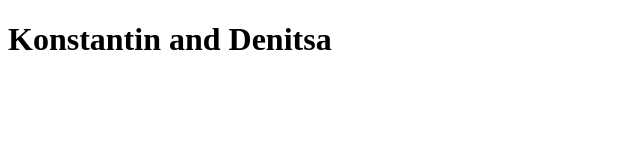
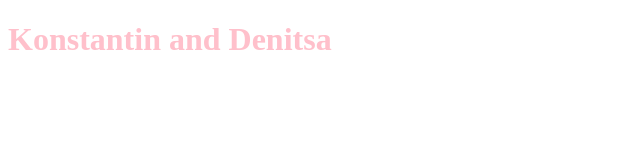
Before and after one commit to whoiskonstantin/kb-project, a website: page index.html in a window 1280 px wide. Shown: the whole page, without its empty margins (0-640 px from the left). Drawn offline with Linux system fonts and the light colour scheme.

Commit message:
edit CSS

```diff
--- a/index.html
+++ b/index.html
@@ -1,11 +1,15 @@
 <!DOCTYPE html>
 <html lang="en">
+
 <head>
   <meta charset="UTF-8" />
   <meta name="viewport" content="width=device-width, initial-scale=1.0" />
+  <link rel="stylesheet" href="style.css">
   <title>KD Project</title>
 </head>
+
 <body>
   <h1>Konstantin and Denitsa</h1>
 </body>
+
 </html>
--- /dev/null
+++ b/style.css
@@ -0,0 +1,3 @@
+h1 {
+  color: pink
+}
```
Lines whose indentation alone changed are shown as unchanged.
